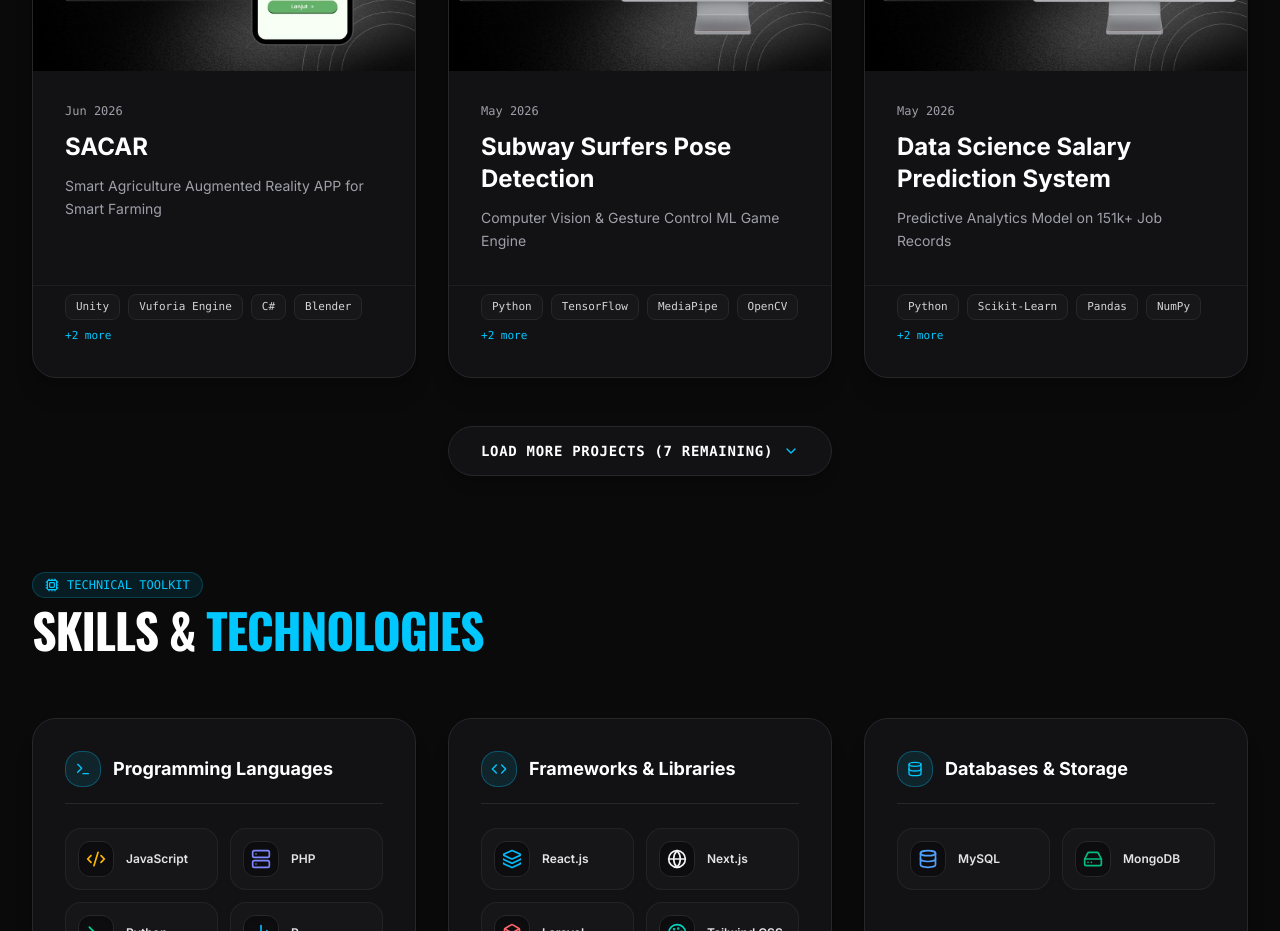
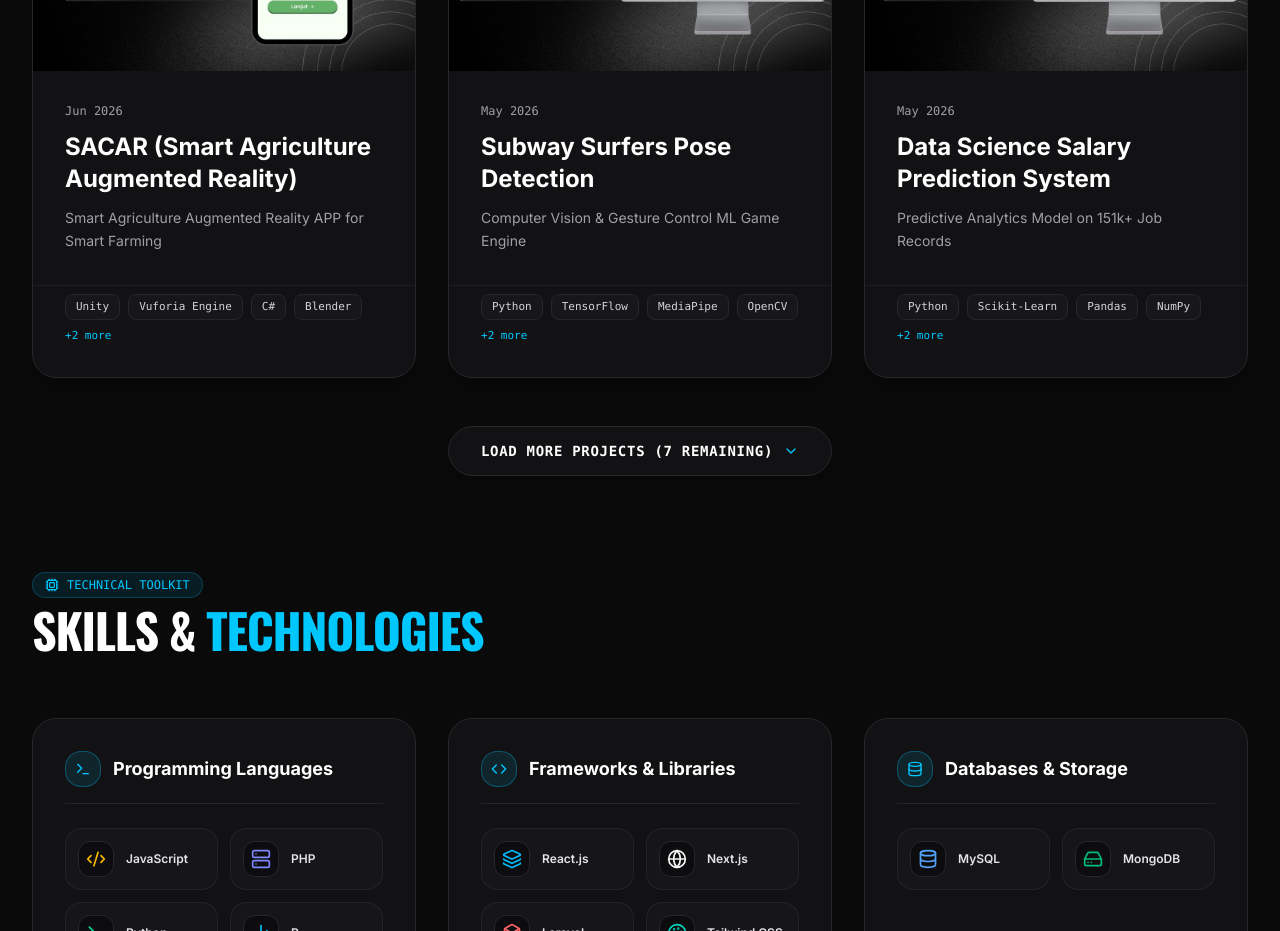
Before and after one commit to Ferizwan/Portfolio, a React (Vite) app: page / in a window 1280 px wide. Shown: the part 3560-4491 px from the top of the page. Built offline with nearby package versions, Linux system fonts and the light colour scheme.

Commit message:
Update SACAR

```diff
--- a/src/data/portfolioData.ts
+++ b/src/data/portfolioData.ts
@@ -110,7 +110,7 @@
 export const projectsData: Project[] = [
   {
     id: "proj-1",
-    title: "SACAR",
+    title: "SACAR (Smart Agriculture Augmented Reality)",
     subtitle: "Smart Agriculture Augmented Reality APP for Smart Farming",
     category: ["Mobile Applications"],
     role: "AR Developer & UI/UX Designer",
```
